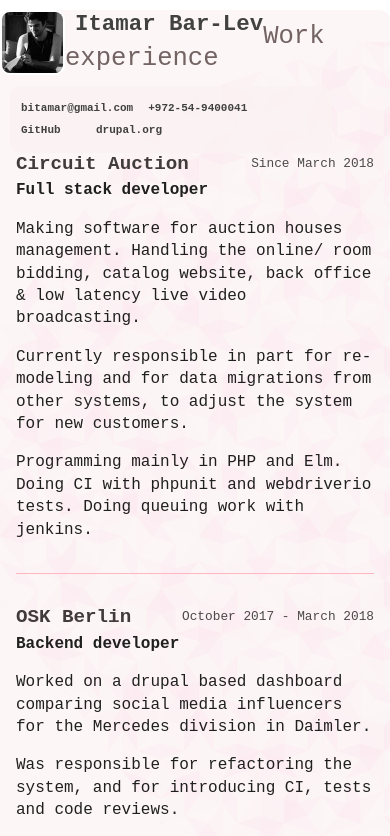
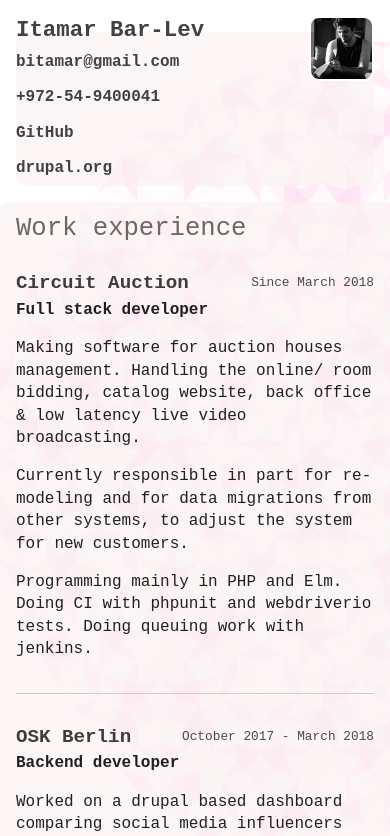
Before and after one commit to bitamar/cv, a React (Create React App) app: page / in a window 390 px wide. Shown: the top 836 px of the page. Built offline with nearby package versions, Linux system fonts and the light colour scheme.

Commit message:
narrow css cleanup

```diff
--- a/src/App.scss
+++ b/src/App.scss
@@ -41,6 +41,10 @@ a {
     margin-top: 2em;
     padding-bottom: 1em;
     border-bottom: 1px solid lightpink;
+
+    &:last-child {
+      border-bottom: 0;
+    }
   }
 
   &.bullets > div .title:before {
@@ -66,6 +70,10 @@ a {
   img {
     border-radius: 10px;
     border: 2px solid white;
+  }
+
+  .item {
+    line-height: 2.2em;
   }
 }
 
@@ -143,51 +151,31 @@ a {
 .narrow {
   h1 {
     float: left;
-    margin-left: 10px;
     color: #424141;
     font-size: 1.4em;
   }
 
   .column {
     float: none;
+    margin: 0;
   }
+
   .column.contact {
-    margin: 0 auto;
-    width: auto;
-    max-width: 520px;
-
-    .content {
-      clear: none;
-      margin-left: 10px;
-      float: left;
-      width: 300px;
-      font-size: 11px;
+    padding: 1em;
+    .box {
+      padding: 0;
     }
-
-    .item {
-      display: inline-block;
-      padding: 0;
-      margin-right: 15px;
-      min-width: 60px;
-    }
-
     img {
-      float: left;
+      float: right;
     }
   }
 
   .column.details {
-    width: auto;
-    max-width: 520px;
-    margin: 10px auto 0;
+    width: 100%;
   }
 
   #background {
     left: 0;
-  }
-
-  .wide-only {
-    display: none;
   }
 }
 
--- a/src/App.tsx
+++ b/src/App.tsx
@@ -12,7 +12,7 @@ function debounce(f: () => void) {
 
   return {
     go() {
-      timeout && clearTimeout(timeout);
+      this.cancel();
       timeout = window.setTimeout(f, 500);
     },
     cancel() {
@@ -22,10 +22,10 @@ function debounce(f: () => void) {
 }
 
 function App(): JSX.Element {
-  const isNarrow = (width: number) => width <= 1000;
-  // eslint-disable-next-line
+  const isNarrow = () => window.innerWidth <= 1000;
+
   const [displayBg, setDisplayBg] = React.useState(true);
-  const [narrow, setNarrow] = React.useState(isNarrow(window.innerWidth));
+  const [narrow, setNarrow] = React.useState(isNarrow());
 
   React.useEffect(() => {
     const debounced = debounce(() => {
@@ -36,8 +36,8 @@ function App(): JSX.Element {
       setDisplayBg(false);
       debounced.go();
 
-      if (isNarrow(window.innerWidth) !== narrow) {
-        setNarrow(isNarrow(window.innerWidth));
+      if (isNarrow() !== narrow) {
+        setNarrow(isNarrow());
       }
     };
 
@@ -57,28 +57,16 @@ function App(): JSX.Element {
         className={!displayBg ? "hidden" : "fade-in"}
       />
       <div className="column contact">
-        <div className="card">
         {narrow ? (
           <>
-              <img
-                width="61"
-                height="61"
-                src={itamarSmall}
-                alt="Itamar Bar-Lev"
-              />
             <h1>Itamar Bar-Lev</h1>
+            <img width="61" height="61" src={itamarSmall} alt="" />
           </>
         ) : (
-            <img
-              width="188"
-              height="188"
-              src={itamarLarge}
-              alt="Itamar Bar-Lev"
-            />
+          <img width="188" height="188" src={itamarLarge} alt="" />
         )}
 
-          <div className="box content">
-            <div className="list">
+        <div className="box list">
           <div className="item">
             <a href="mailto:bitamar@gmail.com">bitamar@gmail.com</a>
           </div>
@@ -90,8 +78,6 @@ function App(): JSX.Element {
           </div>
           <div className="item">
             <a href="https://www.drupal.org/u/itamar">drupal.org</a>
-              </div>
-            </div>
           </div>
         </div>
       </div>
```
Lines whose indentation alone changed are shown as unchanged.
